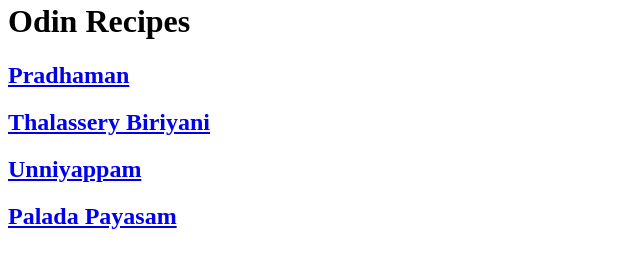
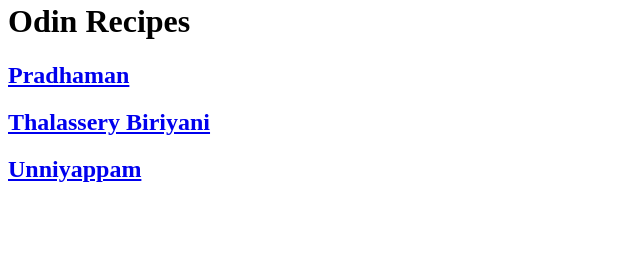
Before and after one commit to abhilash-creep/abhilash-creep.github.io, a plain HTML site: page index.html in a window 1280 px wide. Shown: the part 209-476 px from the top of the page, without its empty margins (0-640 px from the left). Drawn offline with Linux system fonts and the light colour scheme.

Commit message:
Update index.html

```diff
--- a/index.html
+++ b/index.html
@@ -12,6 +12,6 @@
     <div><h2><a href="./recipes/pazaham-prathaman.html">Pradhaman</a></h2></div>
     <div><h2><a href="./recipes/biriyani.html">Thalassery Biriyani</a></h2></div>
     <div><h2><a href="./recipes/unniyappam.html">Unniyappam</a></h2></div>
-    <div><h2><a href="./recipes/palada-payasam.html">Palada Payasam</a></h2></div>
+
 </body>
 </html>
```
